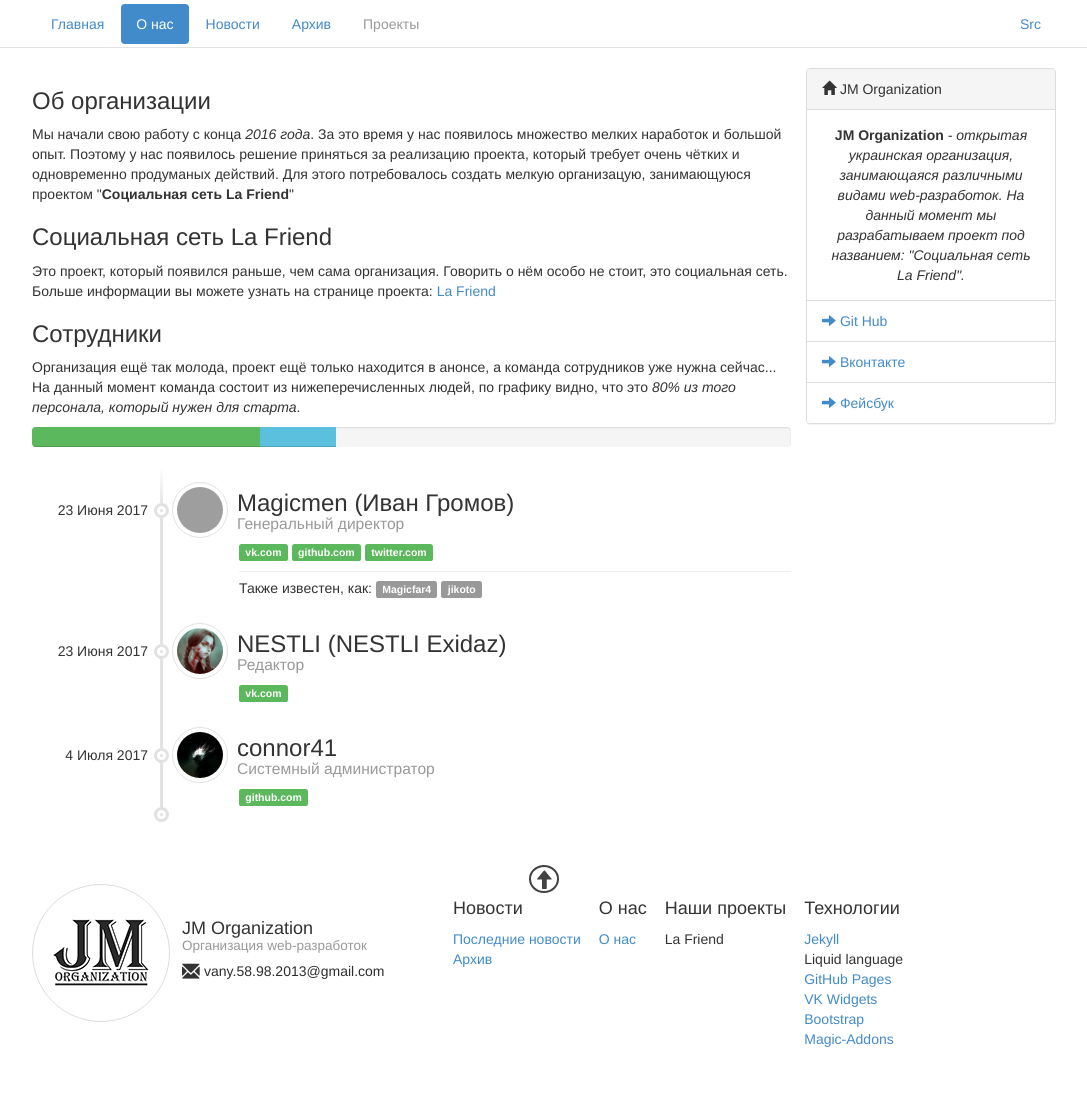
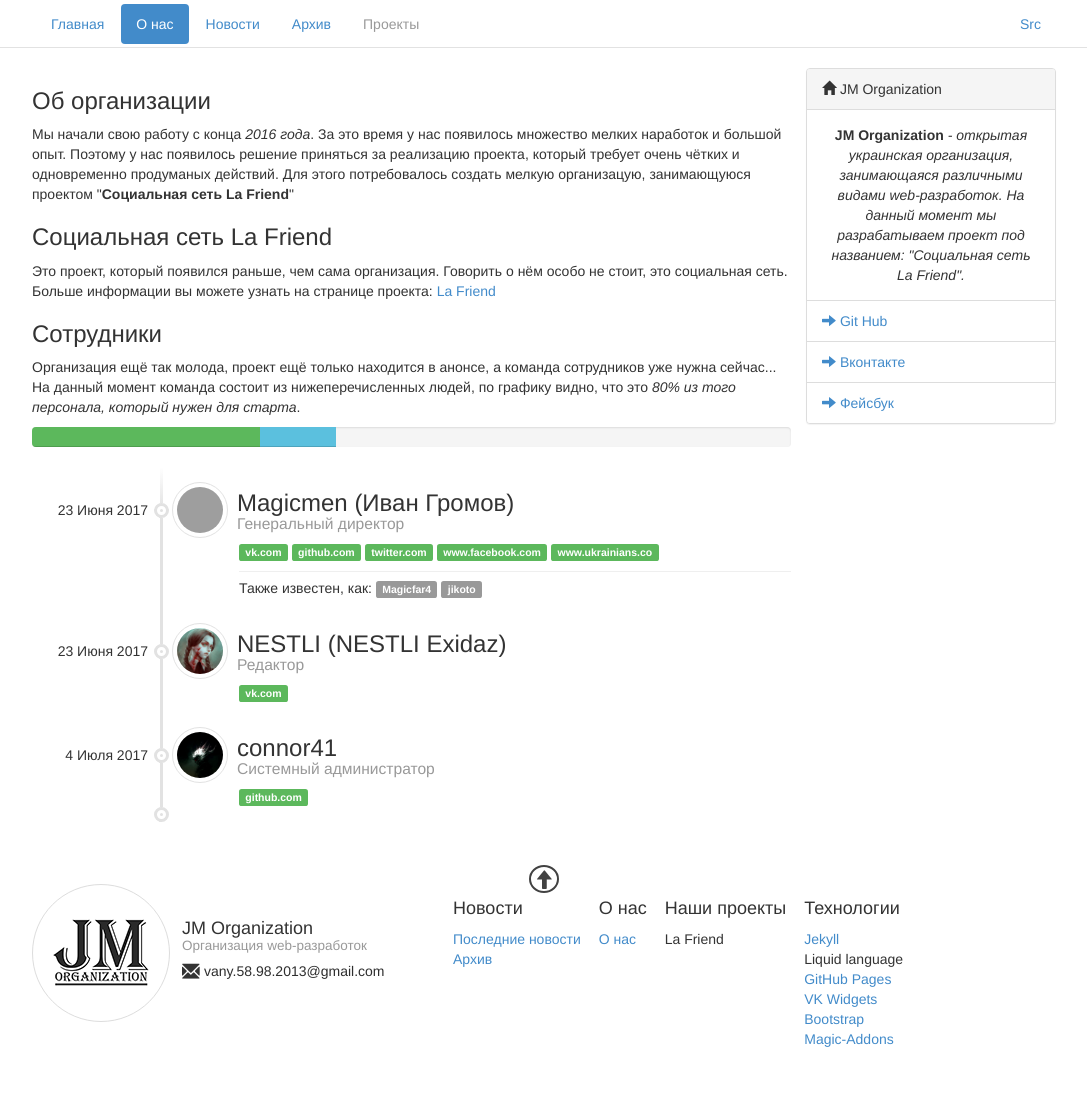
Before and after one commit to jm-organization/jm-organization.github.io, a Jekyll site: the page built from about/index.html, in a window 1280 px wide. Shown: the whole page, without its empty margins (96-1183 px from the left). Built offline with Jekyll 4.4.1, drawn with Linux system fonts in a browser that asks for light colours; some of the changed lines change nothing that is shown; grey boxes are pictures that could not be loaded.

Commit message:
Edite info of Magicmen

```diff
--- a/_data/projectteam.yml
+++ b/_data/projectteam.yml
@@ -5,7 +5,7 @@
   position: "Генеральный директор"
   date-of-adopted: "23 Июня 2017"
   info:
-    web-sites: "https://vk.com/jmagicmen,https://github.com/Magicfar4,https://twitter.com/Magic_Gromov"
+    web-sites: "https://vk.com/jmagicmen,https://github.com/Magicfar4,https://twitter.com/Magic_Gromov,https://www.facebook.com/jmagicmen,https://www.ukrainians.co/id49032"
 
 - co-worker: "NESTLI"
   first-name: "NESTLI"
```
